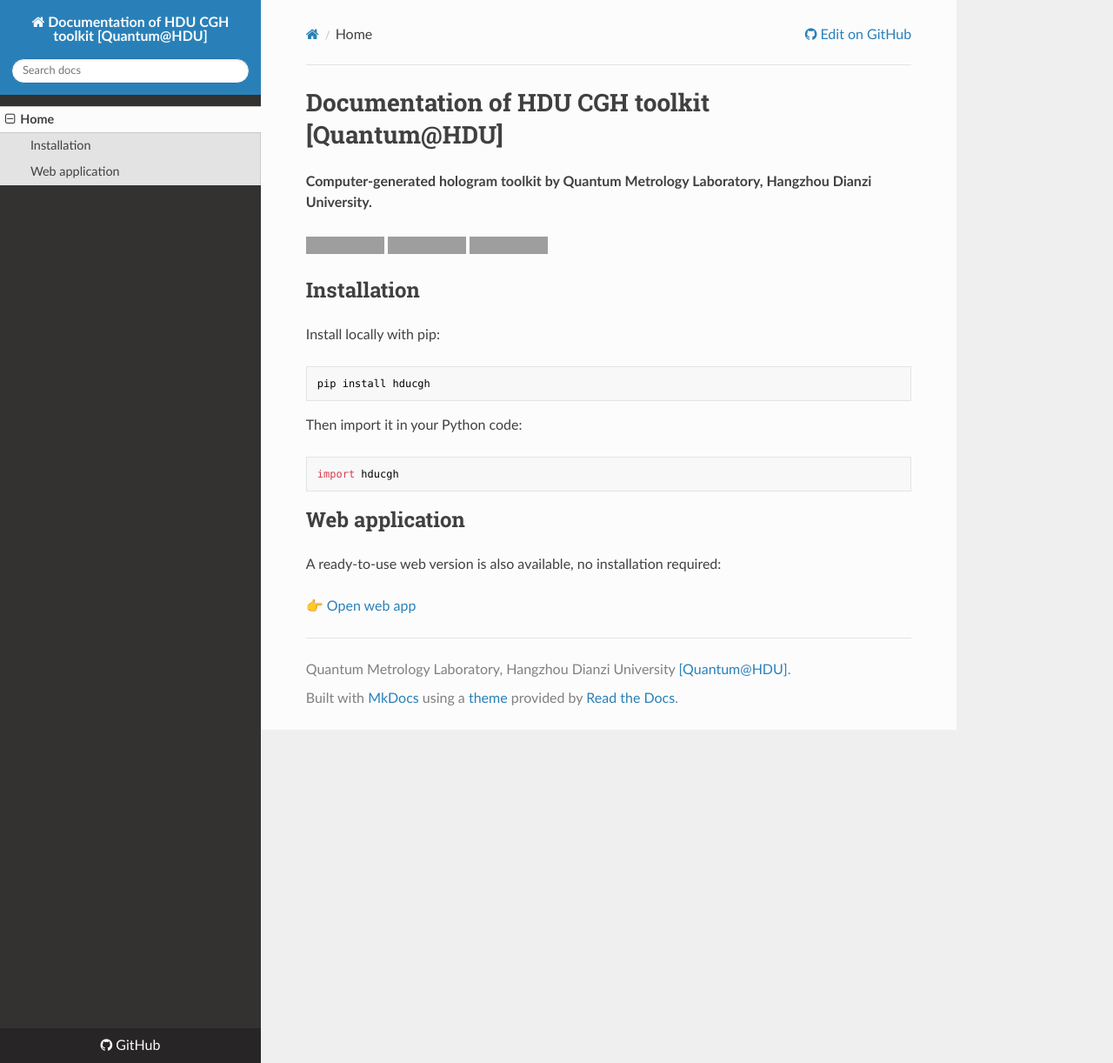
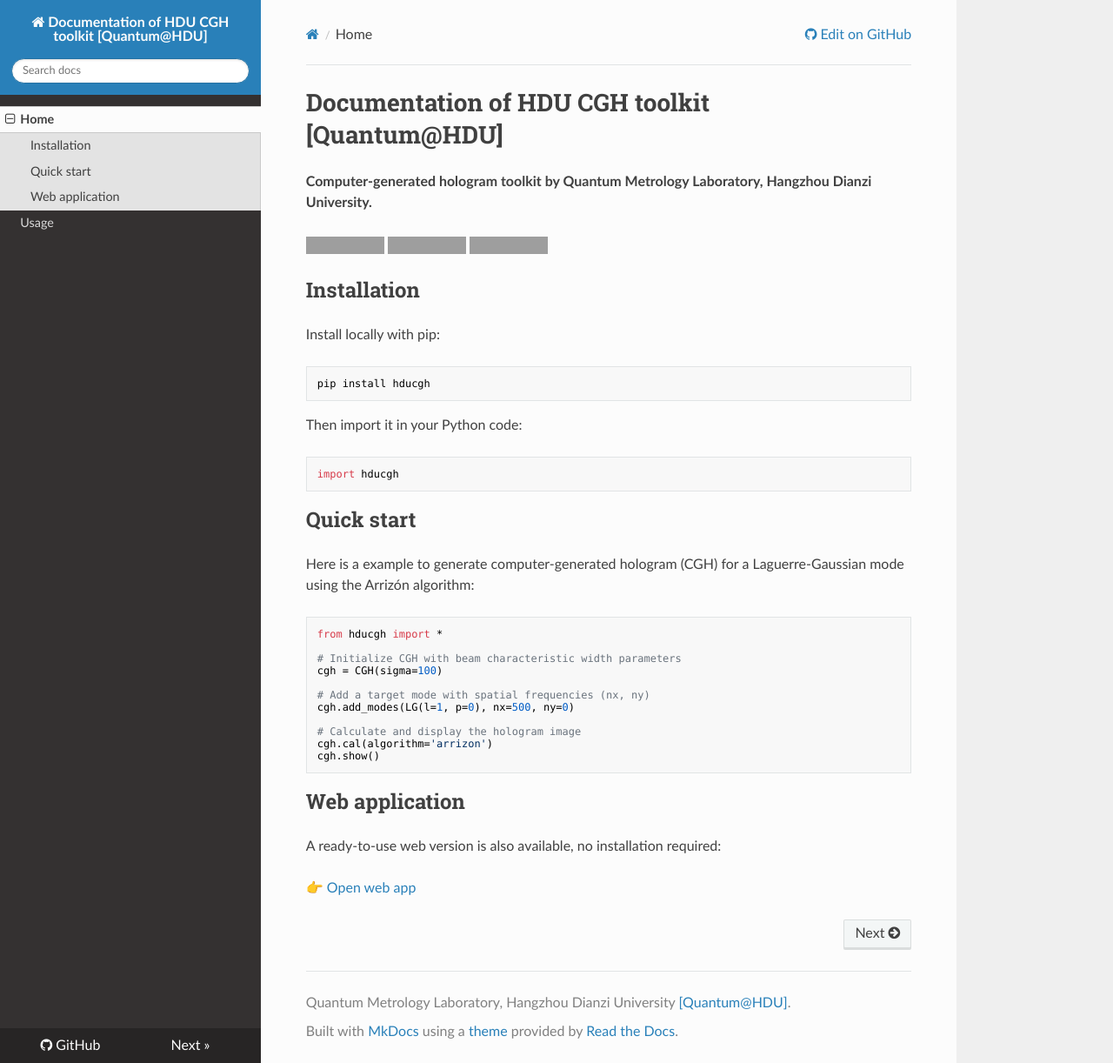
Before and after one commit to huchaoning/spadecgh, an MkDocs documentation site: the page built from docs/index.md, in a window 1280 px wide and 1222 px high. Shown: the whole window at 87% size. Built offline with MkDocs 1.6.1, drawn with Linux system fonts in a browser that asks for light colours; nearby versions of some CDN libraries; grey boxes are pictures that could not be loaded.

Commit message:
update docs

````diff
--- a/docs/index.md
+++ b/docs/index.md
@@ -20,6 +20,25 @@
 import hducgh
 ```
 
+
+## Quick start
+
+Here is a example to generate computer-generated hologram (CGH) for a Laguerre-Gaussian mode using the Arrizón algorithm:
+```python
+from hducgh import *
+
+# Initialize CGH with beam characteristic width parameters
+cgh = CGH(sigma=100)
+
+# Add a target mode with spatial frequencies (nx, ny)
+cgh.add_modes(LG(l=1, p=0), nx=500, ny=0)
+
+# Calculate and display the hologram image
+cgh.cal(algorithm='arrizon')
+cgh.show()
+```
+
+
 ## Web application
 
 A ready‑to‑use web version is also available, no installation required:
--- /dev/null
+++ b/docs/mathjax-config.js
@@ -0,0 +1,4 @@
+window.MathJax = {
+    loader: { load: ['[tex]/physics', '[tex]/ams'] },
+    tex: { packages: { '[+]': ['physics', 'ams'] } }
+};
--- a/mkdocs.yml
+++ b/mkdocs.yml
@@ -17,6 +17,17 @@
 plugins:
   - search
 
-
 nav:
   - Home: "index.md"
+  - Usage: "usage.md"
+
+
+markdown_extensions:
+  - footnotes
+  - pymdownx.arithmatex:
+      generic: true
+
+
+extra_javascript:
+  - mathjax-config.js
+  - https://cdnjs.cloudflare.com/ajax/libs/mathjax/3.2.2/es5/tex-mml-chtml.min.js
````
Also changed, not shown: README.md (+0 -20 lines), docs/usage.md (added, +55 -0 lines), 2 other files.
